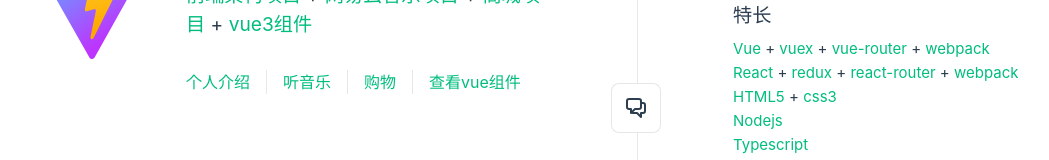
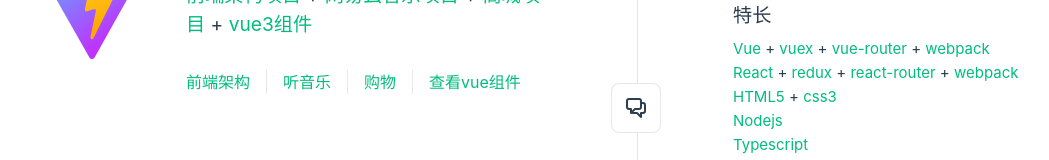
Before and after one commit to aigouzz/vue3-init-app, a Vue app: page / in a window 1280 px wide. Shown: the part 400-560 px from the top of the page, without its empty margins (3-1052 px from the left). Built offline with nearby package versions, Linux system fonts and the light colour scheme.

Commit message:
fix:fix words

```diff
--- a/src/views/HomeView.vue
+++ b/src/views/HomeView.vue
@@ -18,7 +18,7 @@ import TheWelcome from "../components/TheWelcome.vue";
       <LeftMessage msg="个人博客" />
 
       <nav>
-        <a href="/introduce" target="_blank">个人介绍</a>
+        <a href="/dist" target="_blank">前端架构</a>
         <a href="/music" target="_blank">听音乐</a>
         <a href="/shop" target="_blank">购物</a>
         <a href="/demos" target="_blank">查看vue组件</a>
```
